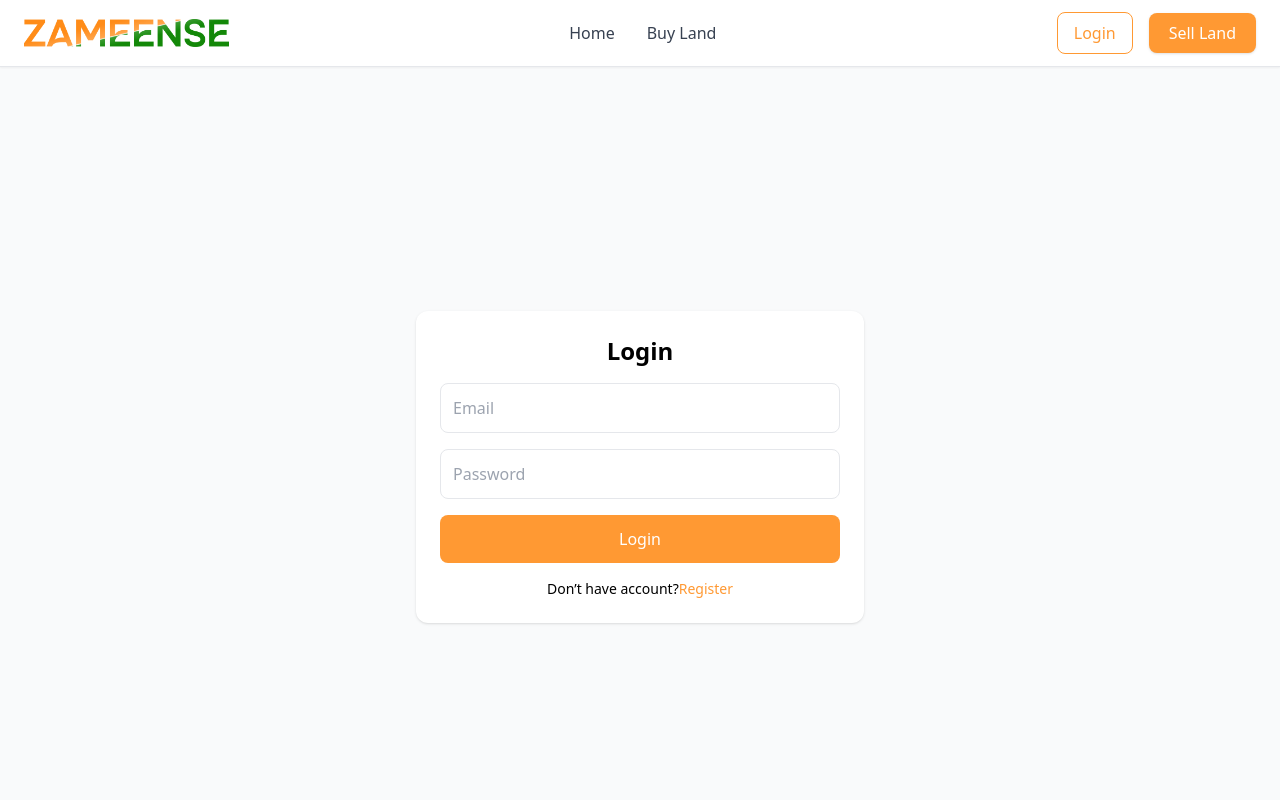
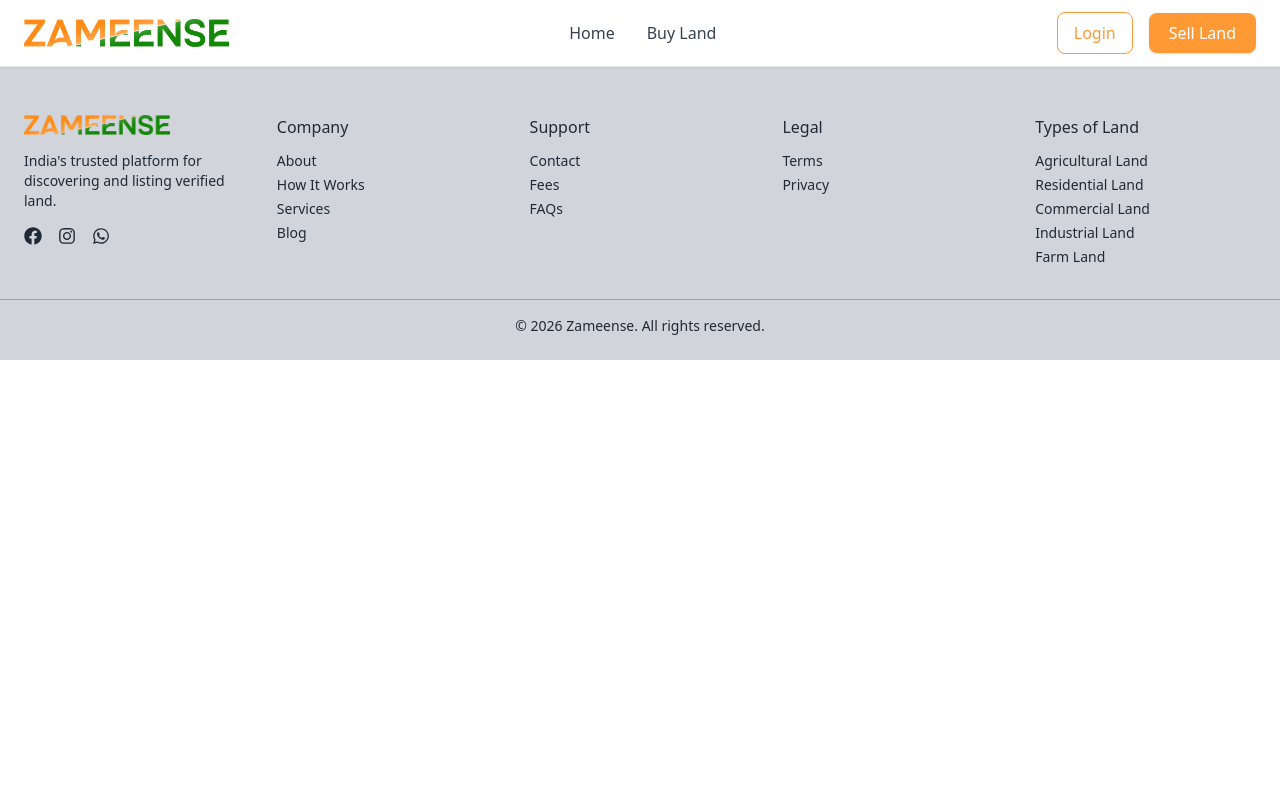
Before and after one commit to Brainito1101/zameense, a React (Vite) app: page /Login in a window 1280 px wide. Shown: the top 800 px of the page. Built offline with nearby package versions, Linux system fonts and the light colour scheme.

Commit message:
fix login issue

```diff
--- a/src/App.jsx
+++ b/src/App.jsx
@@ -9,7 +9,7 @@ import FeaturedListings from "./sections/FeaturedListings";
 import SellLand from "./pages/SellLand";
 import Referral from "./pages/Referral";
 import Dashboard from "./pages/Dashboard";
-import Login from "./pages/Login";
+import Logiin from "./pages/Logiin";
 
 import Register from "./pages/Register";
 
@@ -30,7 +30,7 @@ function App() {
         <Route path="/Sell-Land" element={<SellLand />} />
         <Route path="/Referral" element={<Referral />} />
         <Route path="/Dashboard" element={<Dashboard />} />
-        <Route path="/Login" element={<Login />} />
+        <Route path="/Logiin" element={<Logiin />} />
         <Route path="/Register" element={<Register />} />
       </Routes>
 
```
Also changed, not shown: src/pages/Logiin.jsx (renamed from src/pages/login.jsx).
